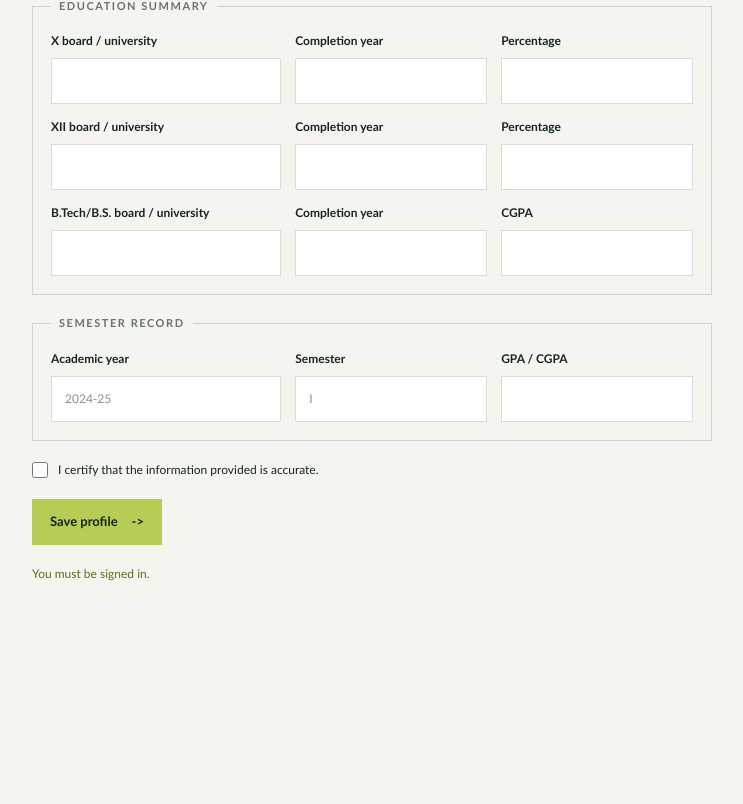
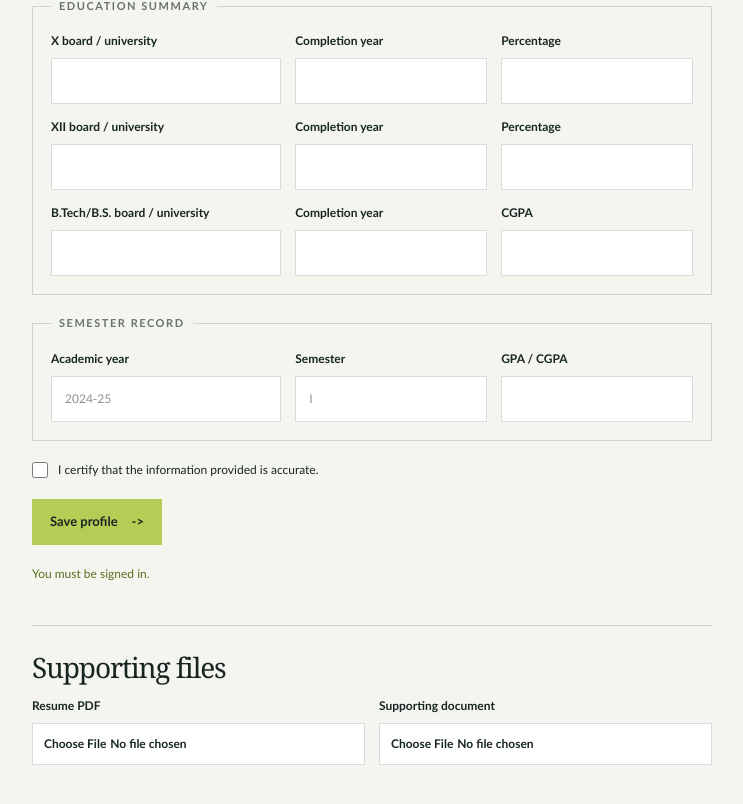
Before and after one commit to Nitish23-2/Placement_Portal, a Next.js app: page /profile in a window 1280 px wide. Shown: the part 976-1780 px from the top of the page, without its empty margins (32-775 px from the left). Before the commit the page ends 1691 px from the top, so only its background shows below. Built offline with nearby package versions, Linux system fonts and the light colour scheme; no server answers.

Commit message:
feat: add student document uploads

```diff
--- /dev/null
+++ b/app/api/students/me/documents/route.ts
@@ -0,0 +1,28 @@
+import { NextResponse } from "next/server";
+import { createClient } from "@/lib/supabase/server";
+import { MAX_UPLOAD_BYTES, safeFilename, uploadTypes } from "@/lib/uploads";
+
+function failure(message: string, code: string, status: number) {
+  return NextResponse.json({ data: null, error: { message, code } }, { status });
+}
+
+export async function POST(request: Request) {
+  const supabase = await createClient();
+  if (!supabase) return failure("Supabase is not configured.", "CONFIGURATION_ERROR", 503);
+  const { data: authData } = await supabase.auth.getUser();
+  if (!authData.user) return failure("You must be signed in.", "AUTH_REQUIRED", 401);
+  const { data: student } = await supabase.from("students").select("id").eq("user_id", authData.user.id).maybeSingle();
+  if (!student) return failure("Complete your student profile first.", "PROFILE_INCOMPLETE", 403);
+  const formData = await request.formData();
+  const file = formData.get("file");
+  const docType = formData.get("doc_type");
+  if (!(file instanceof File) || typeof docType !== "string" || !docType.trim()) return failure("Select a document and document type.", "VALIDATION_ERROR", 400);
+  if (file.size > MAX_UPLOAD_BYTES) return failure("Document must be 5 MB or smaller.", "VALIDATION_ERROR", 400);
+  if (!uploadTypes.document.types.includes(file.type as (typeof uploadTypes.document.types)[number])) return failure("Document must be a PDF, JPEG, or PNG.", "VALIDATION_ERROR", 400);
+  const path = `${student.id}/${Date.now()}-${safeFilename(file.name)}`;
+  const { error: uploadError } = await supabase.storage.from(uploadTypes.document.bucket).upload(path, file, { contentType: file.type, upsert: false });
+  if (uploadError) return failure(uploadError.message, "STORAGE_ERROR", 500);
+  const { data, error } = await supabase.from("student_documents").insert({ student_id: student.id, doc_type: docType.trim().slice(0, 80), file_url: path }).select("*").single();
+  if (error) return failure(error.message, "DATABASE_ERROR", 500);
+  return NextResponse.json({ data, error: null }, { status: 201 });
+}
--- /dev/null
+++ b/app/api/students/me/resume/route.ts
@@ -0,0 +1,27 @@
+import { NextResponse } from "next/server";
+import { createClient } from "@/lib/supabase/server";
+import { MAX_UPLOAD_BYTES, safeFilename, uploadTypes } from "@/lib/uploads";
+
+function failure(message: string, code: string, status: number) {
+  return NextResponse.json({ data: null, error: { message, code } }, { status });
+}
+
+export async function POST(request: Request) {
+  const supabase = await createClient();
+  if (!supabase) return failure("Supabase is not configured.", "CONFIGURATION_ERROR", 503);
+  const { data: authData } = await supabase.auth.getUser();
+  if (!authData.user) return failure("You must be signed in.", "AUTH_REQUIRED", 401);
+  const { data: student } = await supabase.from("students").select("id").eq("user_id", authData.user.id).maybeSingle();
+  if (!student) return failure("Complete your student profile first.", "PROFILE_INCOMPLETE", 403);
+  const formData = await request.formData();
+  const file = formData.get("file");
+  if (!(file instanceof File)) return failure("Select a resume PDF.", "VALIDATION_ERROR", 400);
+  if (file.size > MAX_UPLOAD_BYTES) return failure("Resume must be 5 MB or smaller.", "VALIDATION_ERROR", 400);
+  if (!uploadTypes.resume.types.includes(file.type as "application/pdf")) return failure("Resume must be a PDF.", "VALIDATION_ERROR", 400);
+  const path = `${student.id}/${Date.now()}-${safeFilename(file.name)}`;
+  const { error: uploadError } = await supabase.storage.from(uploadTypes.resume.bucket).upload(path, file, { contentType: file.type, upsert: false });
+  if (uploadError) return failure(uploadError.message, "STORAGE_ERROR", 500);
+  const { data, error } = await supabase.from("students").update({ resume_url: path }).eq("id", student.id).select("resume_url").single();
+  if (error) return failure(error.message, "DATABASE_ERROR", 500);
+  return NextResponse.json({ data, error: null });
+}
--- a/app/globals.css
+++ b/app/globals.css
@@ -134,6 +134,12 @@ h2 { max-width: 520px; margin: 14px 0 0; font-size: clamp(36px, 5vw, 60px); line
 .profile-check input { width: 16px; min-height: 16px; }
 .profile-fieldset { display: grid; gap: 14px; margin: 0; padding: 18px; border: 1px solid var(--line); }
 .profile-fieldset legend { padding: 0 8px; color: var(--muted); font-size: 11px; font-weight: 700; letter-spacing: .14em; text-transform: uppercase; }
+.upload-fields { display: grid; gap: 16px; max-width: 680px; margin-top: 42px; padding-top: 28px; border-top: 1px solid var(--line); }
+.upload-fields h2 { margin: 0; font-size: 28px; }
+.upload-grid { display: grid; grid-template-columns: 1fr 1fr; gap: 14px; }
+.upload-grid label { display: grid; gap: 8px; font-size: 12px; font-weight: 700; }
+.upload-grid input { width: 100%; padding: 11px; border: 1px solid var(--line); background: #fff; font: inherit; font-size: 12px; }
+@media (max-width: 600px) { .upload-grid { grid-template-columns: 1fr; } }
 .profile-fields { display: grid; grid-template-columns: 1.2fr 1fr 1fr; gap: 14px; }
 .profile-form .button { width: fit-content; border: 0; cursor: pointer; }
 @media (max-width: 600px) { .profile-fields { grid-template-columns: 1fr; } }
--- a/app/profile/page.tsx
+++ b/app/profile/page.tsx
@@ -1,11 +1,12 @@
 import Link from "next/link";
 import { ProfileForm } from "@/components/profile/ProfileForm";
+import { UploadFields } from "@/components/profile/UploadFields";
 
 export default function ProfilePage() {
   return (
     <main className="portal-page">
       <header className="portal-header"><Link className="brand" href="/dashboard"><span className="brand-mark">PP</span><span><strong>Placement Portal</strong><small>GBPUAT Pantnagar</small></span></Link><Link className="text-link" href="/dashboard">Back to dashboard</Link></header>
-      <section className="dashboard-intro compact-intro"><p className="eyebrow">Student profile</p><h1>Your details, ready when you are.</h1><p className="dashboard-copy">Start with the academic details used to keep your placement record accurate. More PRF fields will follow in the next profile slice.</p><ProfileForm /></section>
+      <section className="dashboard-intro compact-intro"><p className="eyebrow">Student profile</p><h1>Your details, ready when you are.</h1><p className="dashboard-copy">Start with the academic details used to keep your placement record accurate.</p><ProfileForm /><UploadFields /></section>
     </main>
   );
 }
--- /dev/null
+++ b/components/profile/UploadFields.tsx
@@ -0,0 +1,43 @@
+"use client";
+
+import { ChangeEvent, useState } from "react";
+
+export function UploadFields() {
+  const [message, setMessage] = useState("");
+  const [pending, setPending] = useState(false);
+
+  async function upload(url: string, body: FormData, input: HTMLInputElement) {
+    setPending(true);
+    setMessage("");
+    try {
+      const response = await fetch(url, { method: "POST", body });
+      const result = await response.json();
+      if (!response.ok) throw new Error(result.error?.message ?? "Upload failed.");
+      setMessage("File uploaded successfully.");
+      input.value = "";
+    } catch (error) {
+      setMessage(error instanceof Error ? error.message : "Upload failed.");
+    } finally {
+      setPending(false);
+    }
+  }
+
+  function resumeChange(event: ChangeEvent<HTMLInputElement>) {
+    const file = event.target.files?.[0];
+    if (!file) return;
+    const body = new FormData();
+    body.append("file", file);
+    void upload("/api/students/me/resume", body, event.target);
+  }
+
+  function documentChange(event: ChangeEvent<HTMLInputElement>) {
+    const file = event.target.files?.[0];
+    if (!file) return;
+    const body = new FormData();
+    body.append("file", file);
+    body.append("doc_type", "supporting_document");
+    void upload("/api/students/me/documents", body, event.target);
+  }
+
+  return <section className="upload-fields" aria-labelledby="upload-title"><h2 id="upload-title">Supporting files</h2><div className="upload-grid"><label>Resume PDF<input type="file" accept="application/pdf" disabled={pending} onChange={resumeChange} /></label><label>Supporting document<input type="file" accept="application/pdf,image/jpeg,image/png" disabled={pending} onChange={documentChange} /></label></div>{message && <p className="form-message" role="status">{message}</p>}</section>;
+}
--- /dev/null
+++ b/lib/uploads.ts
@@ -0,0 +1,10 @@
+export const MAX_UPLOAD_BYTES = 5 * 1024 * 1024;
+
+export const uploadTypes = {
+  resume: { bucket: "resumes", types: ["application/pdf"] },
+  document: { bucket: "student-documents", types: ["application/pdf", "image/jpeg", "image/png"] },
+} as const;
+
+export function safeFilename(filename: string) {
+  return filename.toLowerCase().replace(/[^a-z0-9._-]/g, "-").replace(/-+/g, "-").slice(-120);
+}
```
